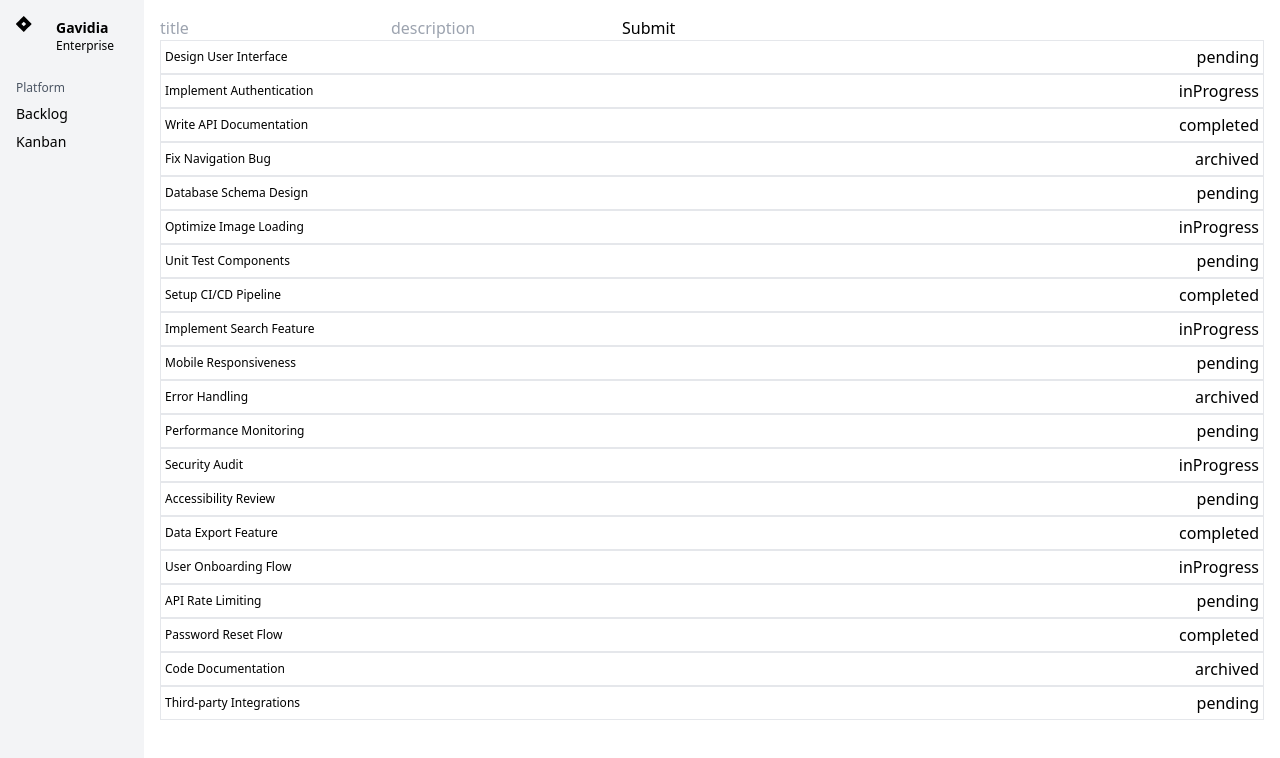
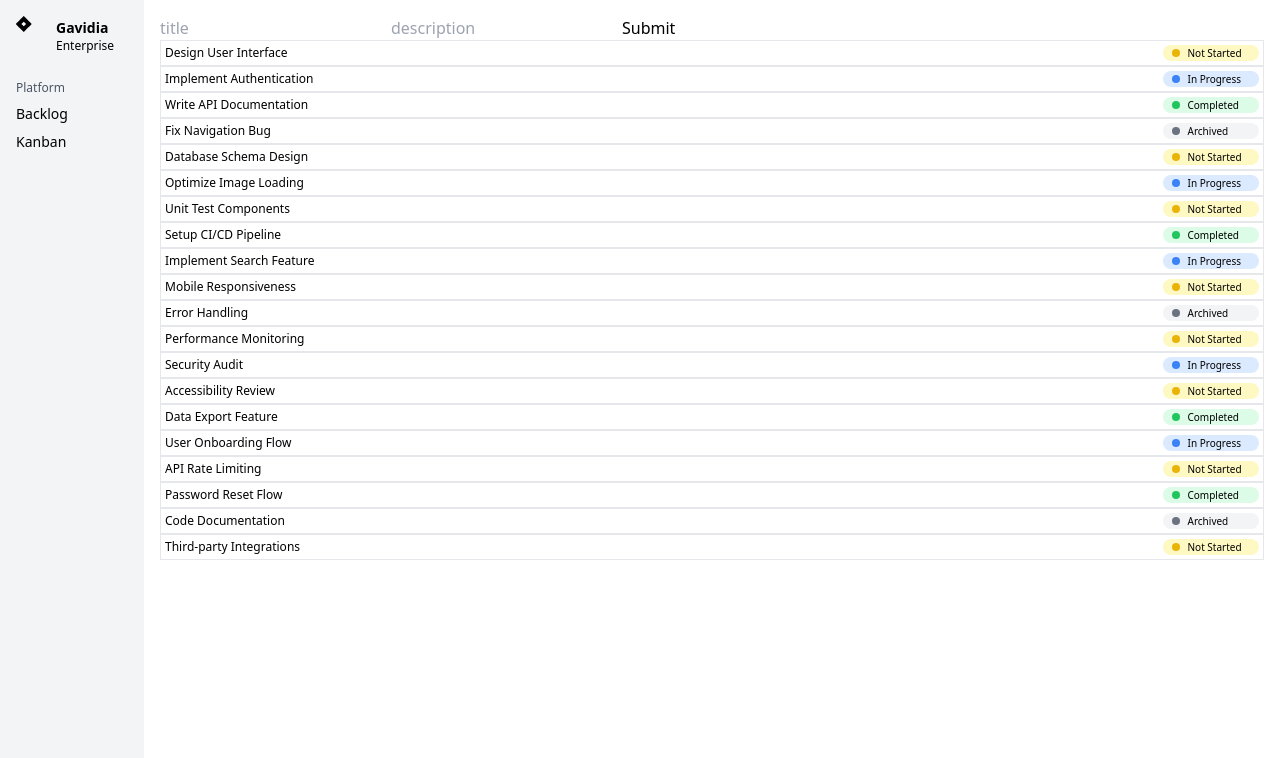
Before and after one commit to danielgavidia/fractal-pm, a Next.js app in the folder frontend/: page /backlog in a window 1280 px wide. Shown: the top 758 px of the page. Built offline with nearby package versions, Linux system fonts and the light colour scheme.

Commit message:
Added task status badge

```diff
--- a/frontend/src/api/dummyData.ts
+++ b/frontend/src/api/dummyData.ts
@@ -11,7 +11,7 @@ export const dummyTasks: Task[] = [
     id: "task-2",
     title: "Implement Authentication",
     description: "Set up user authentication using NextAuth.js",
-    status: "inProgress",
+    status: "in progress",
   },
   {
     id: "task-3",
@@ -35,7 +35,7 @@ export const dummyTasks: Task[] = [
     id: "task-6",
     title: "Optimize Image Loading",
     description: "Implement lazy loading for images to improve performance",
-    status: "inProgress",
+    status: "in progress",
   },
   {
     id: "task-7",
@@ -53,7 +53,7 @@ export const dummyTasks: Task[] = [
     id: "task-9",
     title: "Implement Search Feature",
     description: "Add full-text search functionality to the dashboard",
-    status: "inProgress",
+    status: "in progress",
   },
   {
     id: "task-10",
@@ -77,7 +77,7 @@ export const dummyTasks: Task[] = [
     id: "task-13",
     title: "Security Audit",
     description: "Conduct security assessment and fix vulnerabilities",
-    status: "inProgress",
+    status: "in progress",
   },
   {
     id: "task-14",
@@ -95,7 +95,7 @@ export const dummyTasks: Task[] = [
     id: "task-16",
     title: "User Onboarding Flow",
     description: "Design and implement user onboarding experience",
-    status: "inProgress",
+    status: "in progress",
   },
   {
     id: "task-17",
--- a/frontend/src/components/TaskRow.tsx
+++ b/frontend/src/components/TaskRow.tsx
@@ -4,6 +4,7 @@ import { Task, TaskStatusEnums } from "@/types/types";
 // Components
 import ModalUpdateTask from "./ModalUpdateTask";
 import { useState } from "react";
+import TaskStatusBadge from "./TaskStatusBadge";
 
 interface TaskRowProps {
   task: Task;
@@ -25,7 +26,7 @@ const TaskRow = ({ task }: TaskRowProps) => {
         className="flex border-[0.5px] w-full justify-between items-center p-1"
       >
         <p className="text-xs min-w-28 text-left">{task.title}</p>
-        <p>{task.status}</p>
+        <TaskStatusBadge status={task.status} />
       </button>
       {isOpen && <ModalUpdateTask task={task} isOpen={isOpen} onClose={handleClose} />}
     </>
--- /dev/null
+++ b/frontend/src/components/TaskStatusBadge.tsx
@@ -0,0 +1,41 @@
+import { TaskStatus } from "@/types/types";
+import { TaskStatusEnums } from "@/types/types";
+
+interface TaskStatusBadgeProps {
+  status: TaskStatus;
+}
+
+const statusMapping = {
+  [TaskStatusEnums.ARCHIVED]: {
+    backgroundColor: "bg-gray-100",
+    ballColor: "bg-gray-500",
+    label: "Archived",
+  },
+  [TaskStatusEnums.COMPLETED]: {
+    backgroundColor: "bg-green-100",
+    ballColor: "bg-green-500",
+    label: "Completed",
+  },
+  [TaskStatusEnums.IN_PROGRESS]: {
+    backgroundColor: "bg-blue-100",
+    ballColor: "bg-blue-500",
+    label: "In Progress",
+  },
+  [TaskStatusEnums.PENDING]: {
+    backgroundColor: "bg-yellow-100",
+    ballColor: "bg-yellow-500",
+    label: "Not Started",
+  },
+};
+
+const TaskStatusBadge = ({ status }: TaskStatusBadgeProps) => {
+  const { backgroundColor, ballColor, label } = statusMapping[status];
+  return (
+    <div className={"flex items-center rounded-xl p-[0.5px] min-w-24 " + backgroundColor}>
+      <div className={"p-1 bg-black mx-2 rounded-full " + ballColor}></div>
+      <p className="text-[10px] ">{label}</p>
+    </div>
+  );
+};
+
+export default TaskStatusBadge;
--- a/frontend/src/types/types.ts
+++ b/frontend/src/types/types.ts
@@ -1,8 +1,8 @@
-export type TaskStatus = "pending" | "inProgress" | "completed" | "archived";
+export type TaskStatus = "pending" | "in progress" | "completed" | "archived";
 
 export enum TaskStatusEnums {
   PENDING = "pending",
-  IN_PROGRESS = "inProgress",
+  IN_PROGRESS = "in progress",
   COMPLETED = "completed",
   ARCHIVED = "archived",
 }
```
